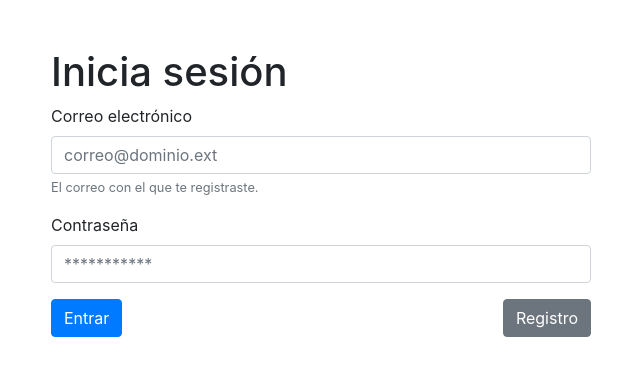
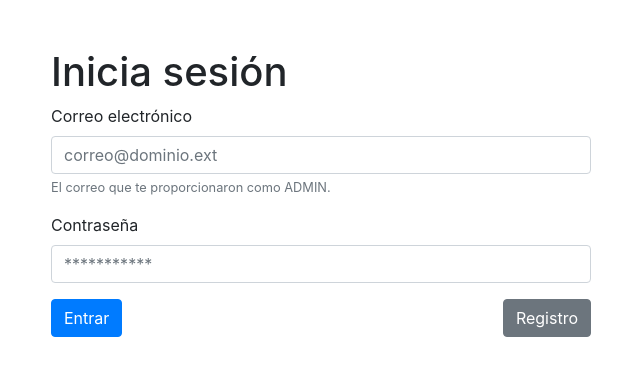
Before and after one commit to zapatasaul/recursos-humanos, a website: page UI/login.html in a window 1280 px wide. Shown: the full height of the page, 319-959 px from the left. Drawn offline with nearby package versions, Linux system fonts and the light colour scheme.

Commit message:
Acualizacion UI

```diff
--- a/UI/login.html
+++ b/UI/login.html
@@ -5,7 +5,7 @@
     <meta charset="UTF-8">
     <meta name="viewport" content="width=device-width, initial-scale=1.0">
     <meta http-equiv="X-UA-Compatible" content="ie=edge">
-    <title>Pokedex</title>
+    <title>Iniciar Sesion</title>
     <link rel="stylesheet" href="https://stackpath.bootstrapcdn.com/bootstrap/4.3.1/css/bootstrap.min.css">
     <script src="https://code.jquery.com/jquery-3.3.1.slim.min.js"></script>
     <script src="https://cdnjs.cloudflare.com/ajax/libs/popper.js/1.14.7/umd/popper.min.js"></script>
@@ -26,7 +26,7 @@
                 <div class="form-group">
                     <label for="input-mail">Correo electrónico</label>
                     <input type="email" class="form-control" id="input-mail" placeholder="correo@dominio.ext">
-                    <small class="form-text text-muted">El correo con el que te registraste.</small>
+                    <small class="form-text text-muted">El correo que te proporcionaron como ADMIN.</small>
                 </div>
                 <div class="form-group">
                     <label for="input-password">Contraseña</label>
```
Also changed, not shown: UI/alta.html (+1 -1 lines).
